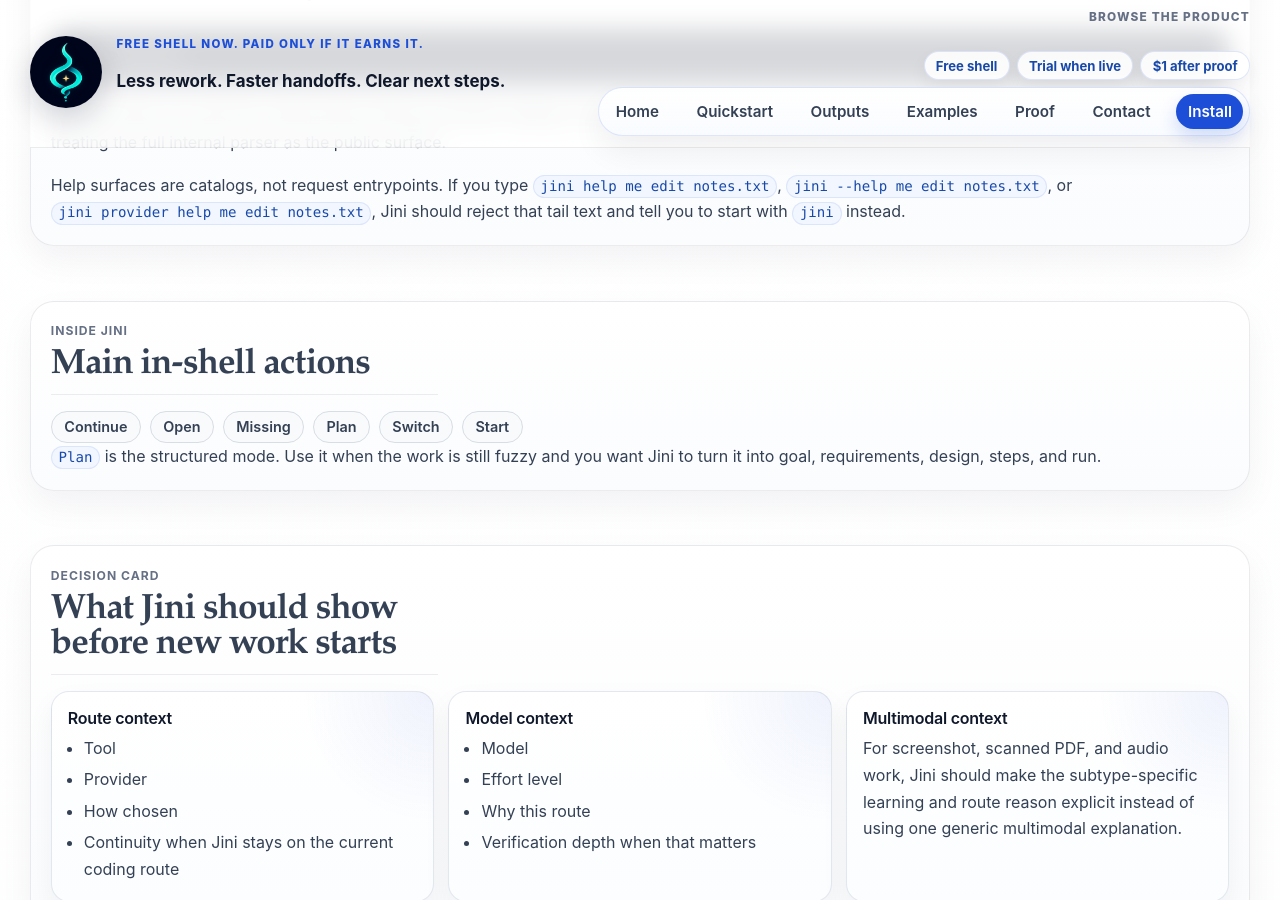
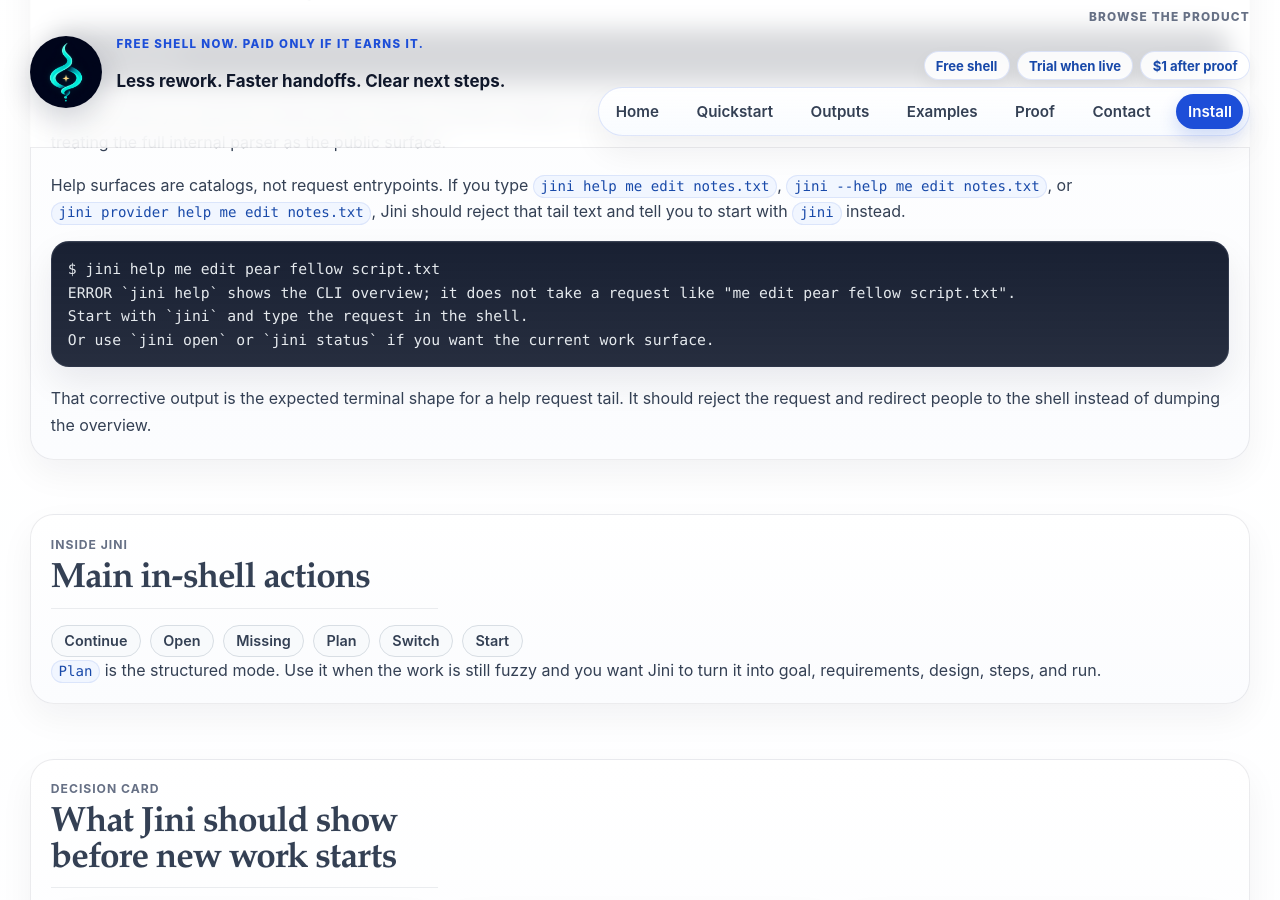
Before and after one commit to maridlabsai/jini, a Jekyll site: the page built from docs/cli.md, in a window 1280 px wide and 900 px high, scrolled down 1180 px. Built offline with Jekyll 4.4.1, drawn with Linux system fonts in a browser that asks for light colours.

Commit message:
Show help-tail corrective transcript in docs

```diff
--- a/docs/cli.md
+++ b/docs/cli.md
@@ -38,6 +38,13 @@
 
   <p>Use this when you want the small product-facing command catalog. If you maintain routes, bundles, or release plumbing, use <code>jini admin help</code> instead of treating the full internal parser as the public surface.</p>
   <p>Help surfaces are catalogs, not request entrypoints. If you type <code>jini help me edit notes.txt</code>, <code>jini --help me edit notes.txt</code>, or <code>jini provider help me edit notes.txt</code>, Jini should reject that tail text and tell you to start with <code>jini</code> instead.</p>
+
+<pre><code class="language-bash">$ jini help me edit pear fellow script.txt
+ERROR `jini help` shows the CLI overview; it does not take a request like "me edit pear fellow script.txt".
+Start with `jini` and type the request in the shell.
+Or use `jini open` or `jini status` if you want the current work surface.</code></pre>
+
+  <p>That corrective output is the expected terminal shape for a help request tail. It should reject the request and redirect people to the shell instead of dumping the overview.</p>
 </div>
 
 <div class="section-card">
```
Also changed, not shown: tests/test_public_cli_docs.py (+17 -6 lines).
